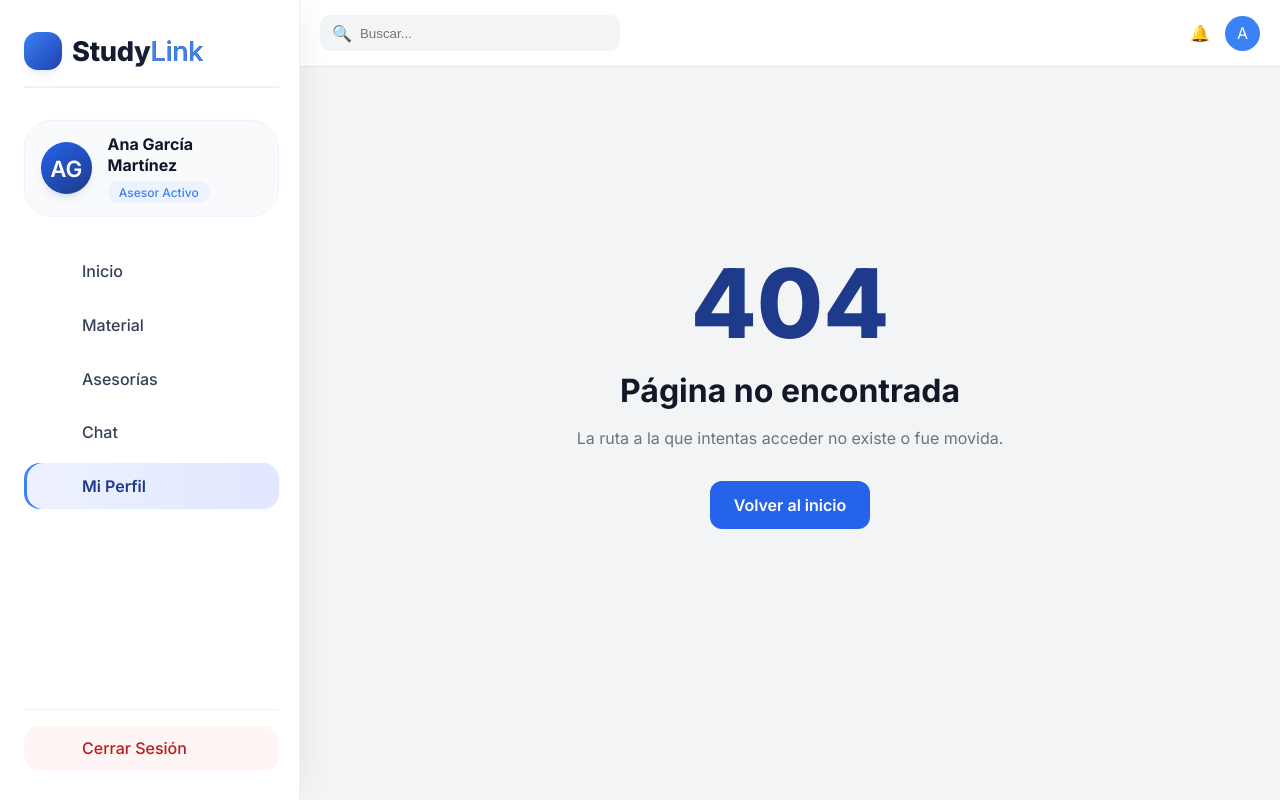
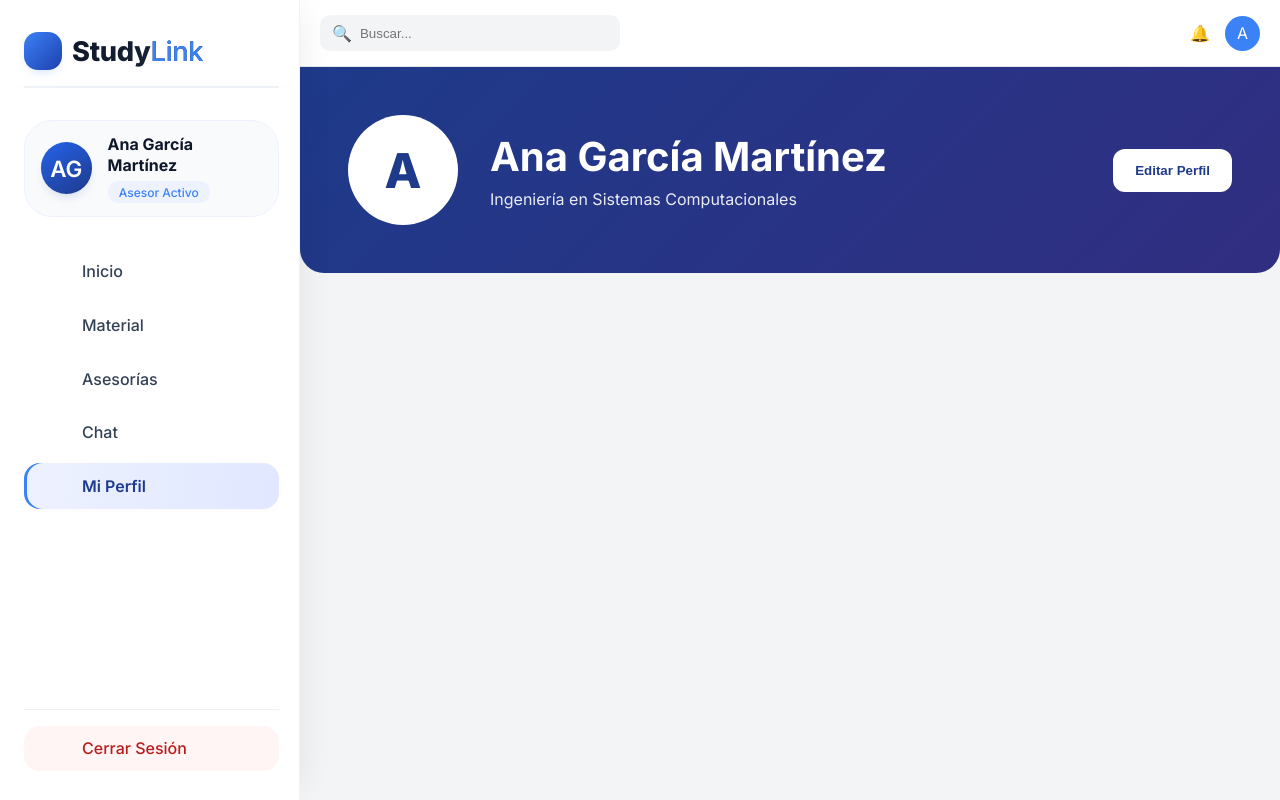
Before and after one commit to RecursosMAC/FrontEnd-Project, a Next.js app in the folder proyecto_studylink/: page /perfil in a window 1280 px wide. Before the commit this address had no page. Built offline with nearby package versions, Linux system fonts and the light colour scheme.

Commit message:
Modulo de HeaderPerfil creado

```diff
--- /dev/null
+++ b/proyecto_studylink/app/perfil/HeaderPerfil/HeaderPerfil.module.css
@@ -0,0 +1,62 @@
+.container{
+  background:linear-gradient(
+    135deg,
+    #1e3a8a,
+    #312e81
+  );
+
+  color:white;
+
+  padding:3rem;
+
+  border-radius:0 0 24px 24px;
+
+  display:flex;
+  align-items:center;
+  gap:2rem;
+}
+
+.avatar{
+  width:110px;
+  height:110px;
+
+  border-radius:50%;
+
+  background:white;
+  color:#1e3a8a;
+
+  display:flex;
+  align-items:center;
+  justify-content:center;
+
+  font-size:3rem;
+  font-weight:800;
+}
+
+.info{
+  flex:1;
+}
+
+.info h1{
+  font-size:2.5rem;
+  margin-bottom:0.5rem;
+}
+
+.info p{
+  opacity:0.9;
+}
+
+.button{
+  background:white;
+  color:#1e3a8a;
+
+  border:none;
+
+  padding:14px 22px;
+
+  border-radius:12px;
+
+  font-weight:700;
+
+  cursor:pointer;
+}
--- /dev/null
+++ b/proyecto_studylink/app/perfil/HeaderPerfil/HeaderPerfil.tsx
@@ -0,0 +1,25 @@
+import styles from "./HeaderPerfil.module.css";
+
+export default function HeaderPerfil() {
+  return (
+    <section className={styles.container}>
+
+      <div className={styles.avatar}>
+        A
+      </div>
+
+      <div className={styles.info}>
+        <h1>Ana García Martínez</h1>
+
+        <p>
+          Ingeniería en Sistemas Computacionales
+        </p>
+      </div>
+
+      <button className={styles.button}>
+        Editar Perfil
+      </button>
+
+    </section>
+  );
+}
--- /dev/null
+++ b/proyecto_studylink/app/perfil/page.tsx
@@ -0,0 +1,40 @@
+import Menu from "../Menu/Menu";
+import Barra from "../Barra/barra";
+import HeaderPerfil from "./HeaderPerfil/HeaderPerfil";
+// import Estadisticas from "./Estadisticas/Estadisticas";
+// import Informacion from "./Informacion/Informacion";
+// import Actividad from "./Actividad/Actividad";
+
+export default function PerfilPage() {
+  return (
+    <div
+      style={{
+        display: "flex",
+        minHeight: "100vh",
+        background: "#f3f4f6",
+      }}
+    >
+
+      <Menu />
+
+      <div
+        style={{
+          flex: 1,
+          display: "flex",
+          flexDirection: "column",
+        }}
+      >
+
+        <Barra />
+
+        <HeaderPerfil />
+
+
+
+
+
+      </div>
+
+    </div>
+  );
+}
```
Also changed, not shown: proyecto_studylink/app/Perfil/HeaderPerfil/HeaderPerfil.tsx (deleted), proyecto_studylink/app/Perfil/Informacion/Informacion.module.css (deleted), proyecto_studylink/app/Perfil/Informacion/Informacion.tsx (deleted), proyecto_studylink/app/perfil/Actividad/Actividad.module.css (added), proyecto_studylink/app/perfil/Actividad/Actividad.tsx (added), proyecto_studylink/app/perfil/Estadisticas/Estadisticas.module.css (added), proyecto_studylink/app/perfil/Estadisticas/Estadisticas.tsx (added), proyecto_studylink/app/perfil/Informacion/Informacion.module.css (added), proyecto_studylink/app/perfil/Informacion/Informacion.tsx (added), 1 other file (tests, documents, lock files or other folders).
